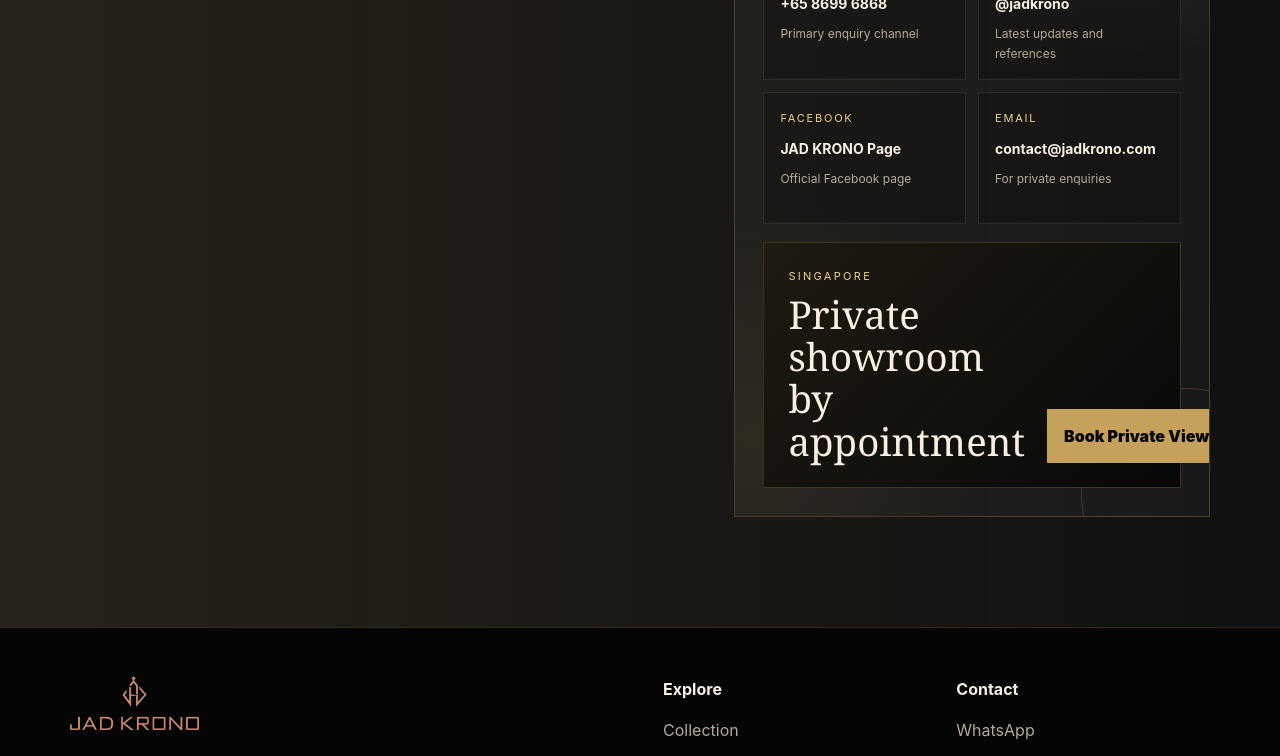
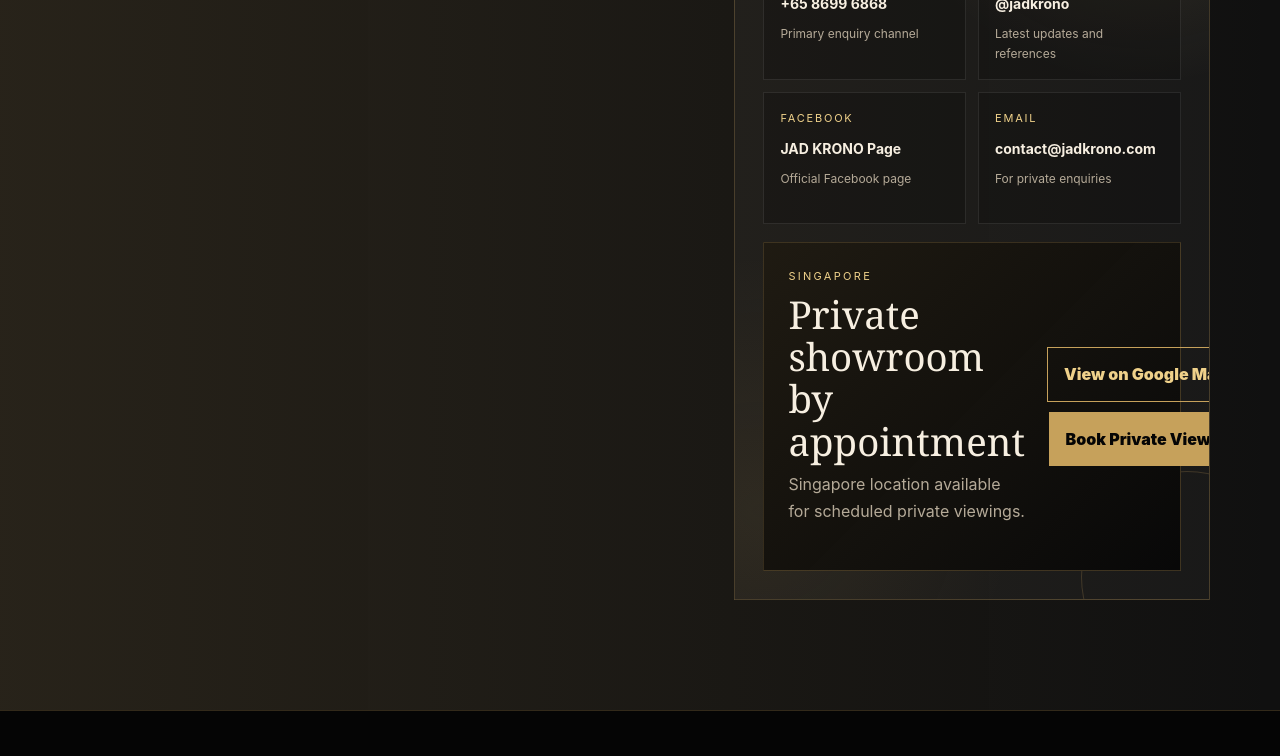
Before and after one commit to dqhxxx-afk/jad-krono, a Next.js app: page / in a window 1280 px wide. Shown: the part 8559-9315 px from the top of the page. Built offline with nearby package versions, Linux system fonts and the light colour scheme.

Commit message:
Add files via upload

```diff
--- a/app/globals.css
+++ b/app/globals.css
@@ -709,3 +709,55 @@ body {
     min-height: auto;
   }
 }
+
+
+/* V11 Maps & Local Trust */
+.v10-showroom-card {
+  align-items: center;
+}
+
+.v10-showroom-card p {
+  color: var(--muted);
+  margin-top: 8px;
+  max-width: 520px;
+}
+
+.v11-map-actions {
+  display: flex;
+  flex-wrap: wrap;
+  gap: 10px;
+  justify-content: flex-end;
+}
+
+.v11-map-actions a {
+  border: 1px solid var(--gold);
+  padding: 13px 16px;
+  font-weight: 900;
+  white-space: nowrap;
+}
+
+.v11-map-actions a:first-child {
+  background: transparent;
+  color: var(--gold2);
+}
+
+.v11-map-actions a:last-child {
+  background: var(--gold);
+  color: #050505;
+}
+
+.v11-map-actions a:hover {
+  transform: translateY(-2px);
+}
+
+@media(max-width:720px) {
+  .v11-map-actions {
+    display: grid;
+    grid-template-columns: 1fr;
+    justify-content: stretch;
+  }
+
+  .v11-map-actions a {
+    text-align: center;
+  }
+}
--- a/app/layout.js
+++ b/app/layout.js
@@ -16,6 +16,8 @@ export default function RootLayout({ children }) {
     url: "https://jadkrono.com",
     areaServed: "Singapore",
     telephone: "+65 8699 6868",
+    hasMap: "https://maps.app.goo.gl/CGgdPNjevd54Gdrm9?g_st=ic",
+    address: { "@type": "PostalAddress", addressLocality: "Singapore", addressCountry: "SG" },
     description: "Private luxury watch dealer in Singapore focused on buying, selling, consigning and sourcing important timepieces.",
     sameAs: ["https://instagram.com/jadkrono", "https://www.facebook.com/share/1BjRy9MPKg/?mibextid=wwXIfr"]
   };
--- a/components/SocialContactPanel.js
+++ b/components/SocialContactPanel.js
@@ -38,9 +38,9 @@ export default function SocialContactPanel({ t }) {
       <div className="v10-showroom-card">
         <div>
           <span>Singapore</span>
-          <strong>Private showroom by appointment</strong>
+          <strong>Private showroom by appointment</strong><p>Singapore location available for scheduled private viewings.</p>
         </div>
-        <a href={site.whatsapp} target="_blank">Book Private Viewing</a>
+        <div className="v11-map-actions"><a href={site.googleMaps} target="_blank">View on Google Maps</a><a href={site.whatsapp} target="_blank">Book Private Viewing</a></div>
       </div>
     </div>
   );
--- a/data/site.js
+++ b/data/site.js
@@ -7,7 +7,8 @@ export const site = {
   instagram: "https://instagram.com/jadkrono",
   facebook: "https://www.facebook.com/share/1BjRy9MPKg/?mibextid=wwXIfr",
   location: "Singapore",
-  showroom: "Private showroom by appointment"
+  showroom: "Private showroom by appointment",
+  googleMaps: "https://maps.app.goo.gl/CGgdPNjevd54Gdrm9?g_st=ic"
 };
 
 export const products = [
--- a/package.json
+++ b/package.json
@@ -11,6 +11,6 @@
     "lucide-react": "latest"
   },
   "devDependencies": {},
-  "name": "jad-krono-v10-smooth-contact-cleanup",
-  "version": "10.0.0"
+  "name": "jad-krono-v11-maps-local-trust",
+  "version": "11.0.0"
 }
```
Also changed, not shown: 1 other file (tests, documents, lock files or other folders).
